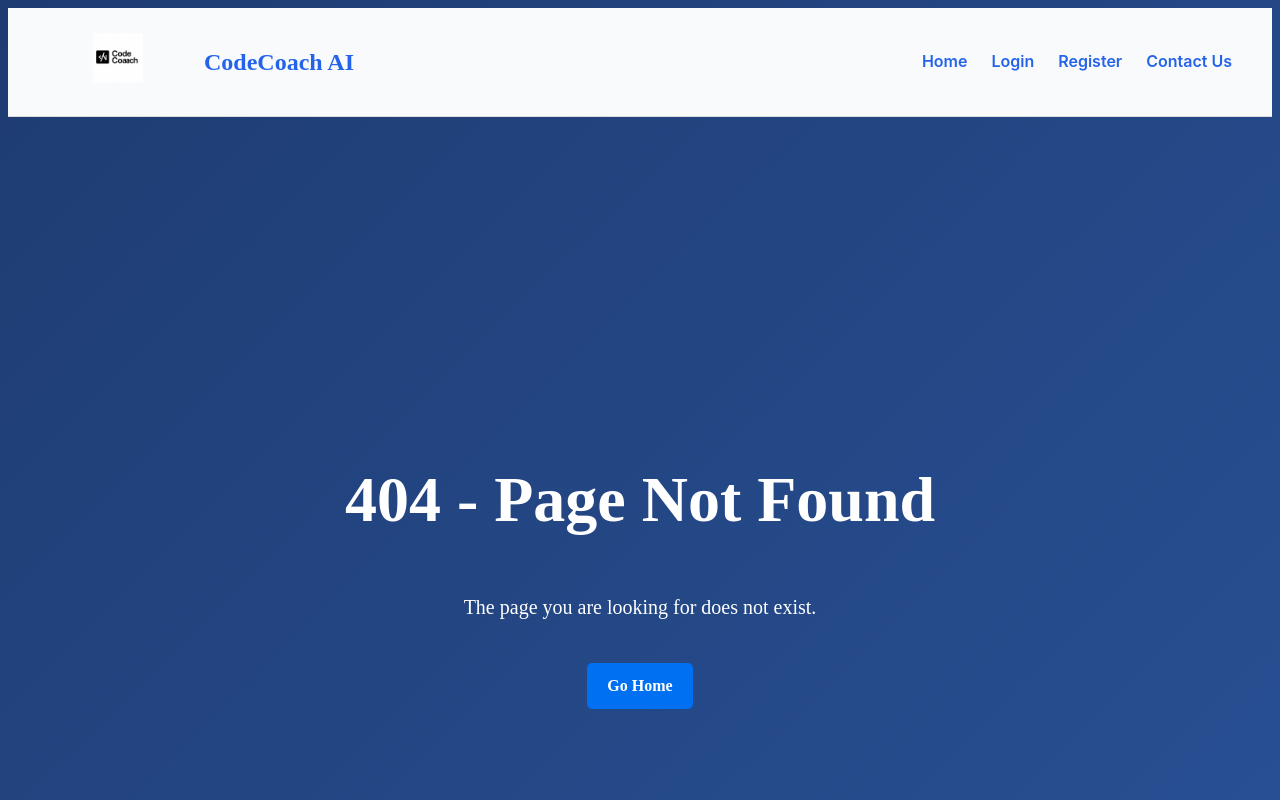
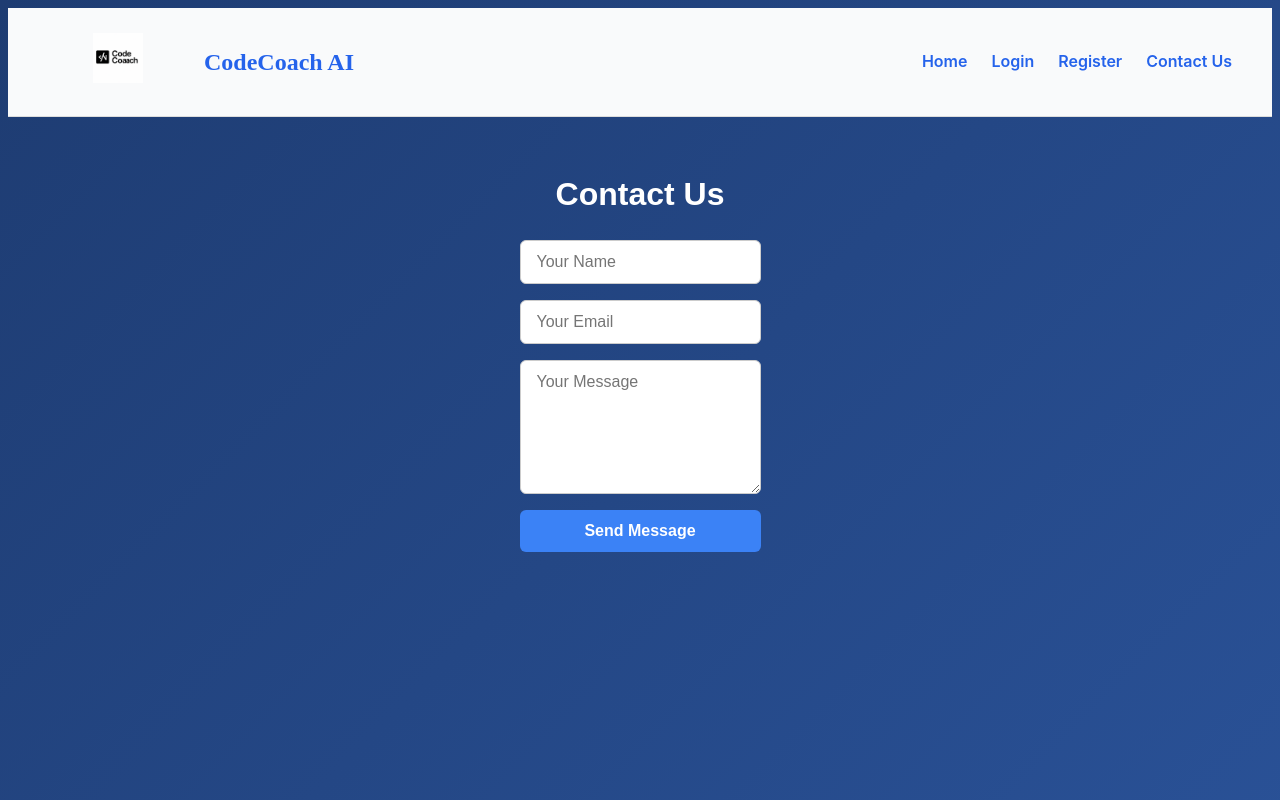
Before and after one commit to prabhakarboya/codecoach, a Next.js app in the folder client/: page /contact in a window 1280 px wide. Before the commit this address had no page. Shown: the top 800 px of the page. Built offline with nearby package versions, Linux system fonts and the light colour scheme.

Commit message:
Update API URL to Render backend

```diff
--- /dev/null
+++ b/client/src/app/contact/page.tsx
@@ -0,0 +1,104 @@
+"use client";
+
+import { useState } from "react";
+
+export default function ContactPage() {
+  const [name, setName] = useState("");
+  const [email, setEmail] = useState("");
+  const [message, setMessage] = useState("");
+  const [status, setStatus] = useState<"idle" | "sending" | "success" | "error">("idle");
+
+  const handleSubmit = async (e: React.FormEvent) => {
+    e.preventDefault();
+    setStatus("sending");
+
+    try {
+      // Example POST request to backend (update URL later)
+      const res = await fetch(`${process.env.NEXT_PUBLIC_API_URL}/contact`, {
+        method: "POST",
+        headers: { "Content-Type": "application/json" },
+        body: JSON.stringify({ name, email, message }),
+      });
+
+      if (res.ok) {
+        setStatus("success");
+        setName("");
+        setEmail("");
+        setMessage("");
+      } else {
+        setStatus("error");
+      }
+    } catch (err) {
+      console.error(err);
+      setStatus("error");
+    }
+  };
+
+  return (
+    <main
+      style={{
+        maxWidth: 600,
+        margin: "2rem auto",
+        padding: "0 1rem",
+        fontFamily: "Arial, sans-serif",
+      }}
+    >
+      <h1 style={{ textAlign: "center", marginBottom: 20 }}>Contact Us</h1>
+
+      <form onSubmit={handleSubmit} style={{ display: "flex", flexDirection: "column", gap: 16 }}>
+        <input
+          type="text"
+          placeholder="Your Name"
+          value={name}
+          onChange={(e) => setName(e.target.value)}
+          required
+          style={inputStyle}
+        />
+        <input
+          type="email"
+          placeholder="Your Email"
+          value={email}
+          onChange={(e) => setEmail(e.target.value)}
+          required
+          style={inputStyle}
+        />
+        <textarea
+          placeholder="Your Message"
+          value={message}
+          onChange={(e) => setMessage(e.target.value)}
+          required
+          rows={6}
+          style={{ ...inputStyle, resize: "vertical" }}
+        />
+
+        <button type="submit" style={buttonStyle} disabled={status === "sending"}>
+          {status === "sending" ? "Sending..." : "Send Message"}
+        </button>
+
+        {status === "success" && <p style={{ color: "green" }}>Message sent successfully!</p>}
+        {status === "error" && <p style={{ color: "red" }}>Something went wrong. Try again.</p>}
+      </form>
+    </main>
+  );
+}
+
+const inputStyle: React.CSSProperties = {
+  padding: "12px 16px",
+  borderRadius: 6,
+  border: "1px solid #ccc",
+  fontSize: "1rem",
+  fontFamily: "inherit",
+  width: "100%",
+  boxSizing: "border-box",
+};
+
+const buttonStyle: React.CSSProperties = {
+  padding: "12px 20px",
+  borderRadius: 6,
+  border: "none",
+  backgroundColor: "#3b82f6",
+  color: "#fff",
+  fontSize: "1rem",
+  fontWeight: 600,
+  cursor: "pointer",
+};
```
